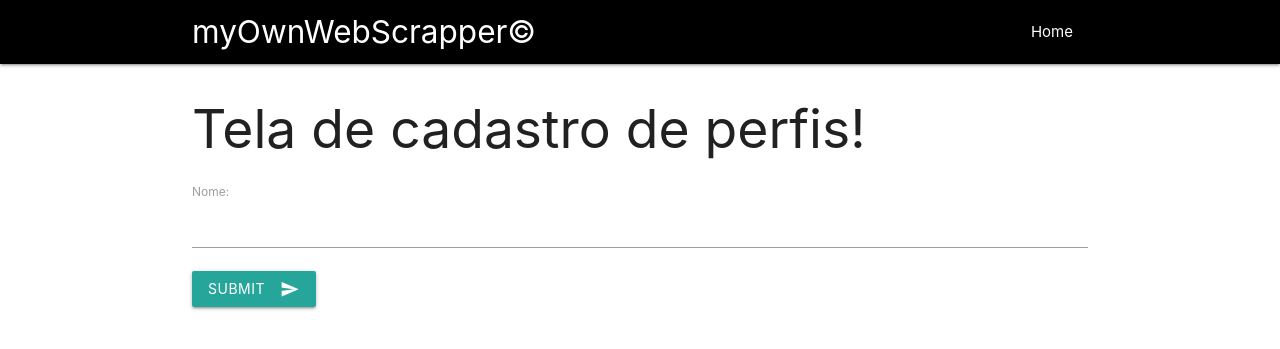
After one commit to slipknust/myOwnWebScraper, a Django app: page /cadastrarPerfil in a window 1280 px wide. The commit adds this page. Shown: the top 349 px of the page. Run offline with Django 3.2, Linux system fonts and the light colour scheme.

Commit message:
Tela de Cadastro de Perfil

```diff
--- a/myapp/admin.py
+++ b/myapp/admin.py
@@ -1,8 +1,9 @@
 from django.contrib import admin
-from .models import Item, OlxItem, TwitterItem
+from .models import Item, OlxItem, TwitterItem, Perfil
 
 # Register your models here.
 
 admin.site.register(Item)
 admin.site.register(OlxItem)
 admin.site.register(TwitterItem)
+admin.site.register(Perfil)
--- a/myapp/forms.py
+++ b/myapp/forms.py
@@ -1,6 +1,6 @@
 from django import forms
 
-from .models import Item,OlxItem
+from .models import Item,OlxItem, Perfil
 
 class ItemForm(forms.ModelForm):
 
@@ -13,3 +13,9 @@ class OlxItemForm(forms.ModelForm):
     class Meta:
         model = OlxItem
         fields = ('title', 'description')
+
+class PerfilForm(forms.ModelForm):
+
+    class Meta:
+        model = Perfil
+        fields = ('nome',)
--- a/myapp/models.py
+++ b/myapp/models.py
@@ -23,3 +23,16 @@ class TwitterItem(models.Model):
 
     def __str__(self):
         return '{}'.format(self.title)
+
+
+class Perfil(models.Model):
+    nome = models.CharField(max_length=255)
+    data_nasc = models.DateTimeField(null=True)
+    created_at = models.DateTimeField(auto_now=True)
+    email = models.CharField(max_length=255, null=True)
+
+    class Meta:
+        verbose_name_plural = 'Perfis'
+
+    def __str__(self):
+        return '{}'.format(self.nome)
--- /dev/null
+++ b/myapp/templates/myapp/cadastrarPerfil.html
@@ -0,0 +1,24 @@
+
+{% extends "base.html" %}
+{% load static %}
+
+{% block content %}
+
+
+<div class="container">
+<h2>Tela de cadastro de perfis!</h2>
+
+    <form action="{% url 'cadastrarPerfil' %}" method="POST">
+        {% csrf_token %}
+        {{ form.as_p }}
+        <button class="btn waves-effect waves-light" type="submit" name="action">
+            Submit
+            <i class="material-icons right">send</i>
+        </button>
+    </form>
+
+
+</div>
+
+
+{% endblock %}
--- a/myapp/templates/myapp/index.html
+++ b/myapp/templates/myapp/index.html
@@ -6,11 +6,14 @@
 
 <div class="container">
 
+    <h4>All of our WebScrapers are fake.</h4>
     <h2>Choose a WebScrapper©!</h2>
 
     <a href="/new_item" class="waves-effect waves-light btn-large"><i class="material-icons left">play_arrow</i>Teste</a>
     <a href="/listaOlx" class="waves-effect waves-light btn-large"><i class="material-icons left">play_arrow</i>Olx</a>
     <a href="/listaTwitter" class="waves-effect waves-light btn-large"><i class="material-icons left">play_arrow</i>Twitter</a>
+    <a href="/cadastrarPerfil" class="waves-effect waves-light btn-large"><i class="material-icons left">play_arrow</i>Cadastrar Perfil</a>
+    <a href="/listaPerfil" class="waves-effect waves-light btn-large"><i class="material-icons left">play_arrow</i>Listar Perfis</a>
 
 </div>
 
--- a/myapp/urls.py
+++ b/myapp/urls.py
@@ -23,4 +23,5 @@ urlpatterns = [
     path('new_olx_item', views.new_olx_item, name="new_olx_item"),
     path('listaOlx', views.listaOlx, name="listaOlx"),
     path('listaTwitter', views.listaTwitter, name="listaTwitter"),
+    path('cadastrarPerfil', views.cadastrarPerfil, name="cadastrarPerfil"),
 ]
--- a/myapp/views.py
+++ b/myapp/views.py
@@ -1,7 +1,7 @@
 import requests
 from django.shortcuts import render, redirect
-from .forms import ItemForm, OlxItemForm
-from .models import Item, OlxItem, TwitterItem
+from .forms import ItemForm, OlxItemForm, PerfilForm
+from .models import Item, OlxItem, TwitterItem, Perfil
 from bs4 import BeautifulSoup
 from . import models
 from requests.compat import quote_plus
@@ -105,3 +105,23 @@ def listaTwitter(request):
     }
 
     return render(request, 'myapp/listaTwitter.html', stuff_from_frontend)
+
+
+def cadastrarPerfil(request):
+
+    if request.method == 'POST':
+        formPerfil = PerfilForm(request.POST)
+
+        if formPerfil.is_valid():
+            itemPerfil = formPerfil.save()
+            return redirect('/')
+
+    else:
+        formPerfil = PerfilForm()
+        perfil_select = Perfil.objects.all()
+        stuff_from_frontend = {
+            'form' : formPerfil,
+            'perfis' : perfil_select,
+        }
+
+    return render(request, 'myapp/cadastrarPerfil.html', stuff_from_frontend)
```
Also changed, not shown: db.sqlite3, myapp/migrations/0004_perfil.py (added), myapp/migrations/0005_auto_20200719_1922.py (added), myapp/migrations/0006_auto_20200719_1927.py (added).
